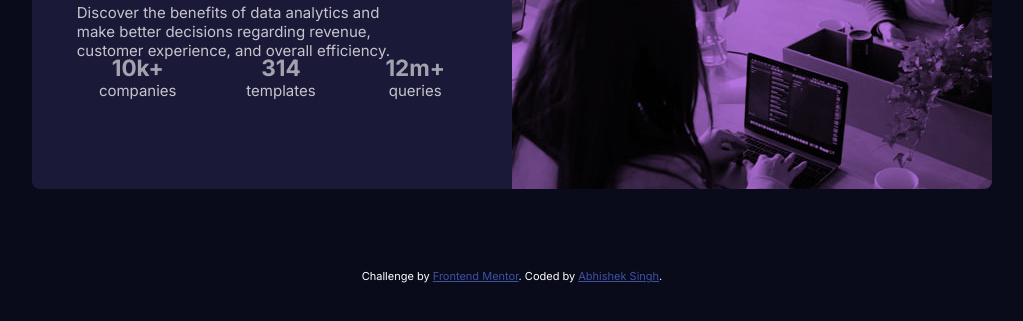
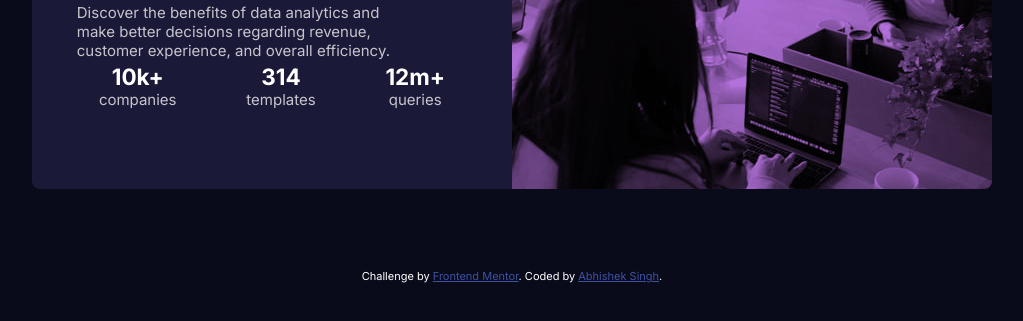
Before and after one commit to abhisheksinghwork7/Stats-preview-card-component, a plain HTML site: page index.html in a window 1280 px wide. Shown: the part 355-676 px from the top of the page, without its empty margins (128-1151 px from the left). Drawn offline with Linux system fonts and the light colour scheme.

Commit message:
update css

```diff
--- a/scss/style.css
+++ b/scss/style.css
@@ -49,7 +49,7 @@ body {
 }
 
 .main-stats .stats h2 {
-  color: rgba(255, 255, 255, 0.6);
+  color: white;
 }
 
 .main-stats .stats p {
@@ -116,6 +116,7 @@ body {
     padding: 3rem 2rem;
     -ms-flex-item-align: center;
         align-self: center;
+    margin-top: auto;
   }
 }
 
```
